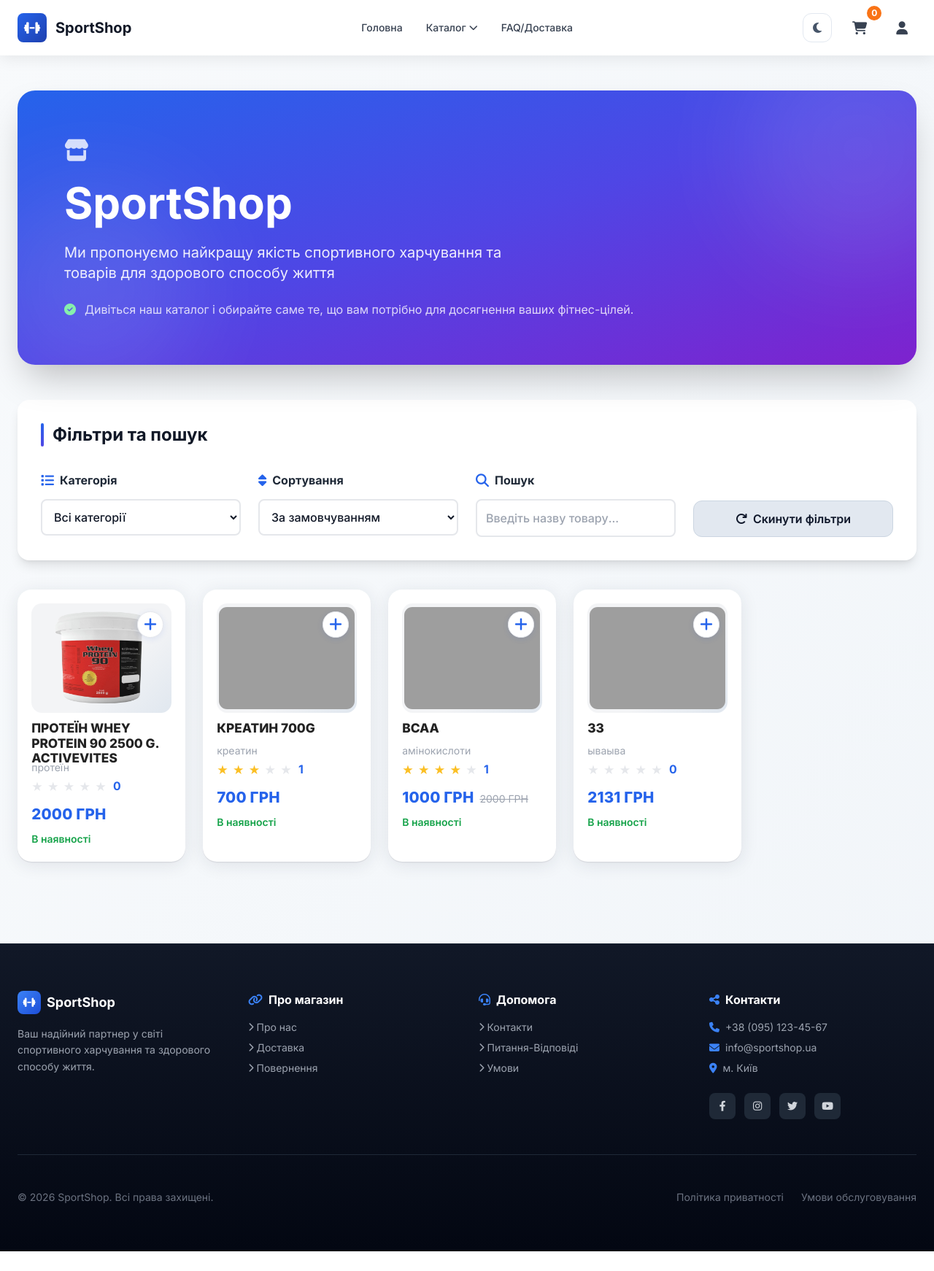
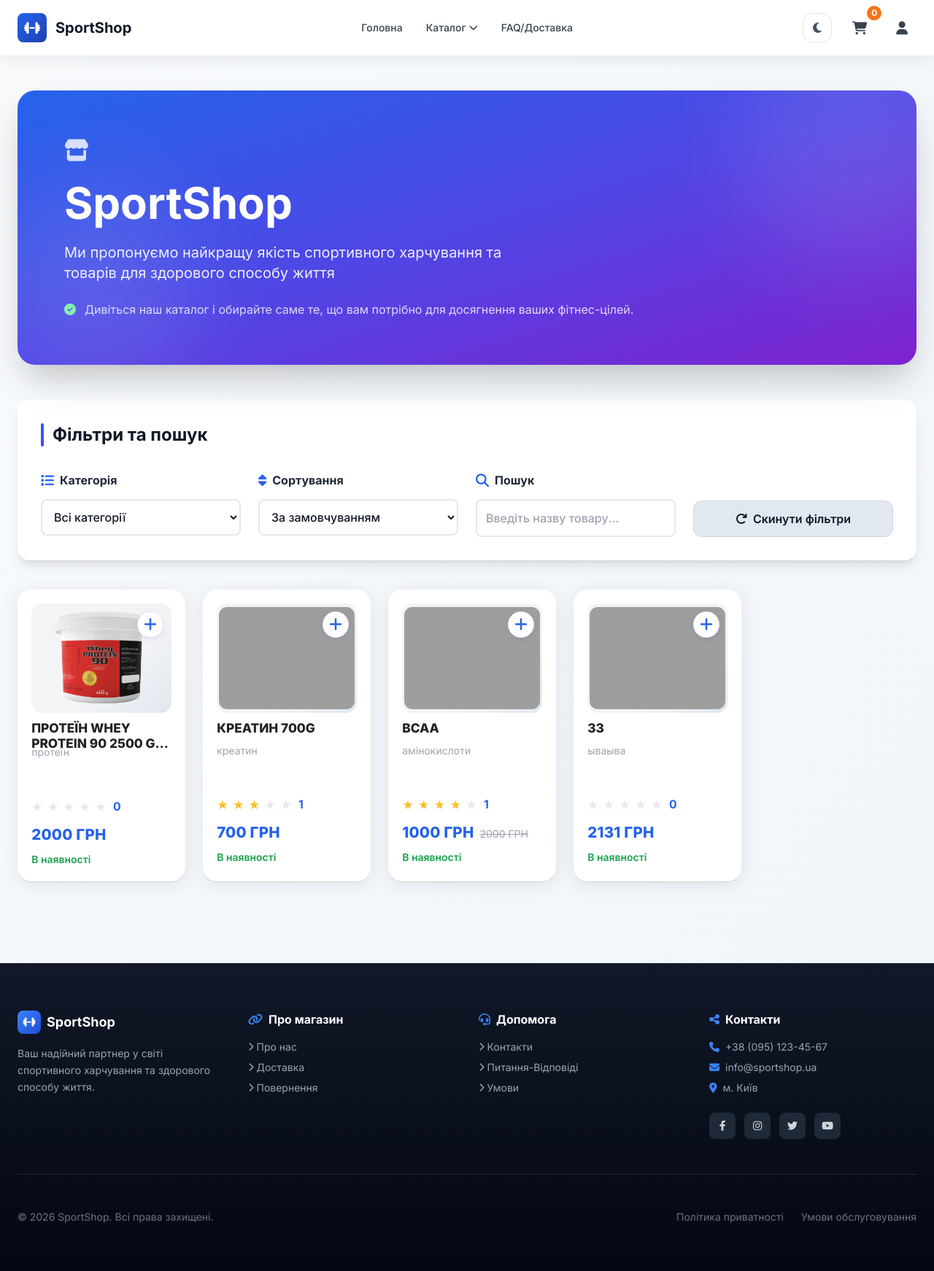
Before and after one commit to xcursi322/prakt, a Django app: page /catalog/ in a window 1280 px wide. Shown: the whole page at 73% size. Before the commit the page ends 1715 px from the top, so only its background shows below. Run offline with Django 5.2, Linux system fonts and the light colour scheme; data comes from the database, SQL or seed files in the repository; both versions use the stored data as it was after the commit; some libraries are stand-ins or nearby versions; grey boxes are pictures that could not be loaded.

Commit message:
файли для рендеру

```diff
--- a/shop/models.py
+++ b/shop/models.py
@@ -84,7 +84,7 @@ class Product(models.Model):
     price = models.DecimalField(max_digits=10, decimal_places=2)  # Ціна
     old_price = models.DecimalField(max_digits=10, decimal_places=2, null=True, blank=True, help_text="Стара ціна")
     stock_quantity = models.PositiveIntegerField(default=0, help_text="Кількість в наявності (використовується тільки якщо немає смаків)")
-    description = models.TextField()              # Опис
+    description = models.TextField(blank=True)     # Опис
     image = models.ImageField(upload_to='products/', blank=True, null=True)  # Головне зображення
     category = models.ForeignKey(Category, on_delete=models.SET_NULL, null=True, related_name='products')  # Категорія
     created_at = models.DateTimeField(auto_now_add=True)  # Дата створення
--- a/shop/static/shop/style.css
+++ b/shop/static/shop/style.css
@@ -213,6 +213,9 @@ html.theme-dark .product-card-perfect-imgwrap {
 
 html.theme-dark .product-card-perfect-title {
 	color: #f8fafc;
+}
+html.theme-dark .product-card-perfect-desc {
+	color: #64748b;
 }
 
 html.theme-dark .product-card-perfect-rating .star-empty {
@@ -507,7 +510,27 @@ html.theme-dark .delivery-zones-tags span {
 	color: #222;
 	margin-bottom: 0.5rem;
 	min-height: 2.2em;
+	max-height: 2.8em;
 	text-transform: uppercase;
+	display: -webkit-box;
+	-webkit-line-clamp: 2;
+	-webkit-box-orient: vertical;
+	overflow: hidden;
+	word-break: break-word;
+	line-height: 1.35;
+}
+.product-card-perfect-desc {
+	font-size: 0.875rem;
+	color: #9ca3af;
+	margin-top: -1rem;
+	margin-bottom: 0.5rem;
+	line-height: 1.5;
+	min-height: 4.5em;
+	max-height: 4.5em;
+	display: -webkit-box;
+	-webkit-line-clamp: 3;
+	-webkit-box-orient: vertical;
+	overflow: hidden;
 }
 .product-card-perfect-rating {
 	display: flex;
--- a/shop/templates/shop/partials/catalog_products_grid.html
+++ b/shop/templates/shop/partials/catalog_products_grid.html
@@ -25,7 +25,7 @@
             {% endif %}
     </div>
     <div class="product-card-perfect-title">{{ product.name }}</div>
-    <div class="text-sm text-gray-400 -mt-4 leading-relaxed">{{ product.description|truncatechars:90 }}</div>
+    <div class="product-card-perfect-desc">{{ product.description|truncatechars:90 }}</div>
     <div class="product-card-perfect-rating">
         <span class="stars">
             {% for i in "12345" %}
--- a/sportshop/settings.py
+++ b/sportshop/settings.py
@@ -192,8 +192,8 @@ else:
     }
 
 # LiqPay
-LIQPAY_PUBLIC_KEY = os.getenv('LIQPAY_PUBLIC_KEY', '')
-LIQPAY_PRIVATE_KEY = os.getenv('LIQPAY_PRIVATE_KEY', '')
+LIQPAY_PUBLIC_KEY = os.getenv('LIQPAY_PUBLIC_KEY', 'sandbox_i58608355309')
+LIQPAY_PRIVATE_KEY = os.getenv('LIQPAY_PRIVATE_KEY', 'sandbox_fKVzknbI4RbywKM0M3jw6CJnFsaHIH51eNA2PtIX')
 LIQPAY_SANDBOX = os.getenv('LIQPAY_SANDBOX', 'True').lower() == 'true'
 
 SECURE_PROXY_SSL_HEADER = ('HTTP_X_FORWARDED_PROTO', 'https')
```
Also changed, not shown: db.sqlite3.
